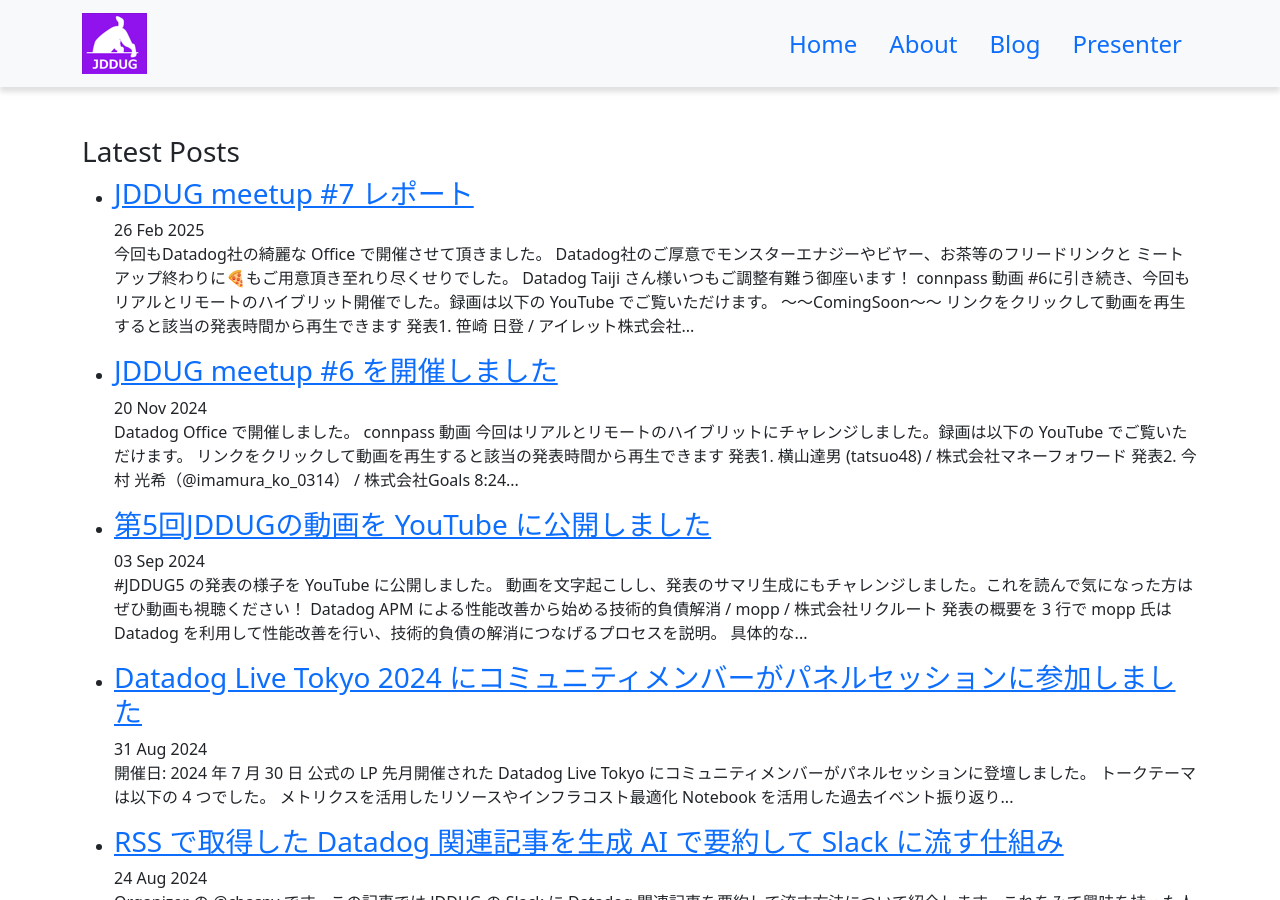
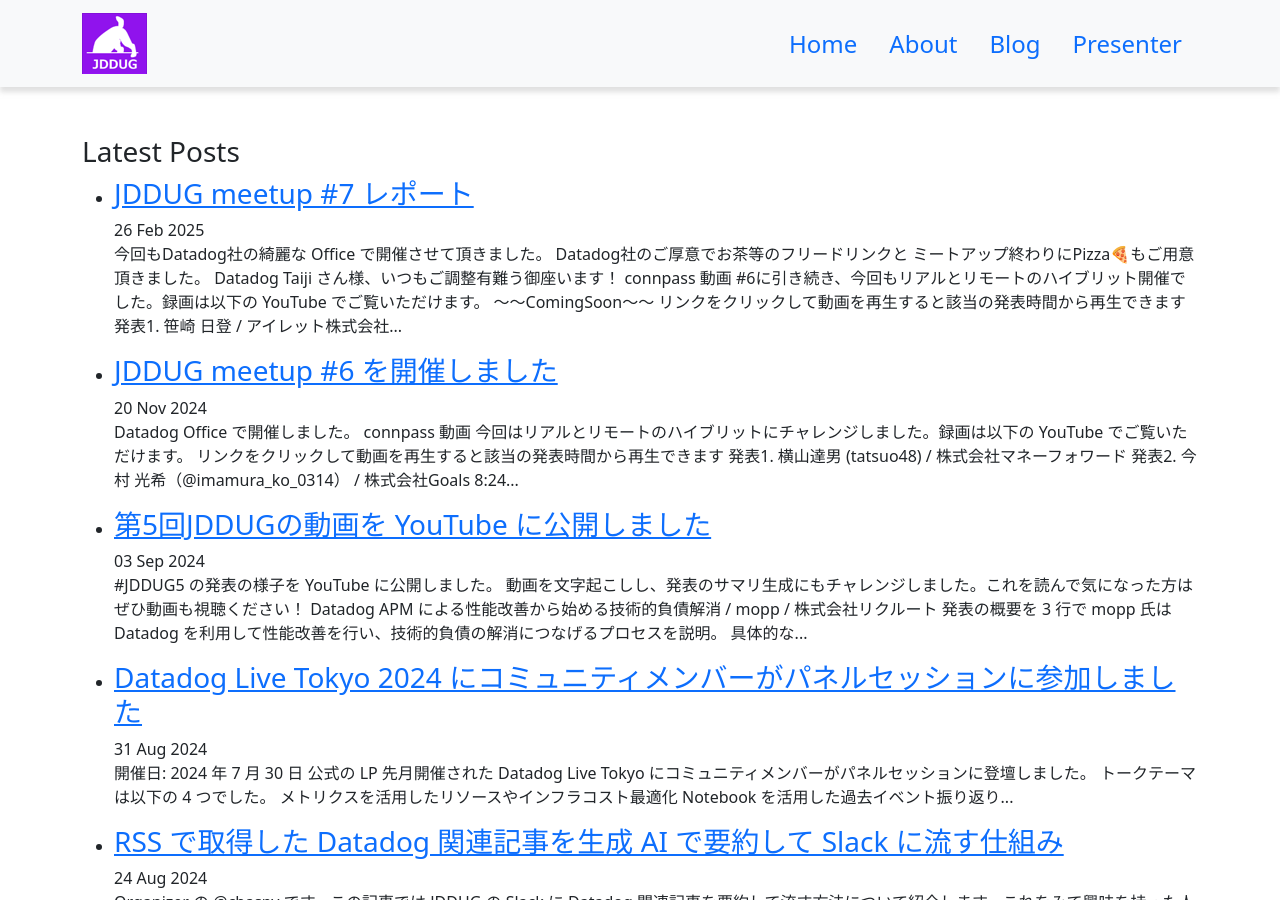
Before and after one commit to jdd-ug/jdd-ug.github.io, a Jekyll site: the page built from blog.html, in a window 1280 px wide and 900 px high. Built offline with Jekyll 4.4.1, drawn with Linux system fonts in a browser that asks for light colours.

Commit message:
Update 2025-02-26-jddug7.md

```diff
--- a/_posts/2025-02-26-jddug7.md
+++ b/_posts/2025-02-26-jddug7.md
@@ -7,10 +7,10 @@
 ![Datadog](/assets/images/meetup7-datadog_20250226.jpg)
 
 今回もDatadog社の綺麗な Office で開催させて頂きました。
-Datadog社のご厚意でモンスターエナジーやビヤー、お茶等のフリードリンクと
-ミートアップ終わりに🍕もご用意頂き至れり尽くせりでした。
+Datadog社のご厚意でお茶等のフリードリンクと
+ミートアップ終わりにPizza🍕もご用意頂きました。
 
-Datadog Taiji さん様いつもご調整有難う御座います！
+Datadog Taiji さん様、いつもご調整有難う御座います！
 
 [connpass](https://datadog-jp.connpass.com/event/343144/)
 
```
